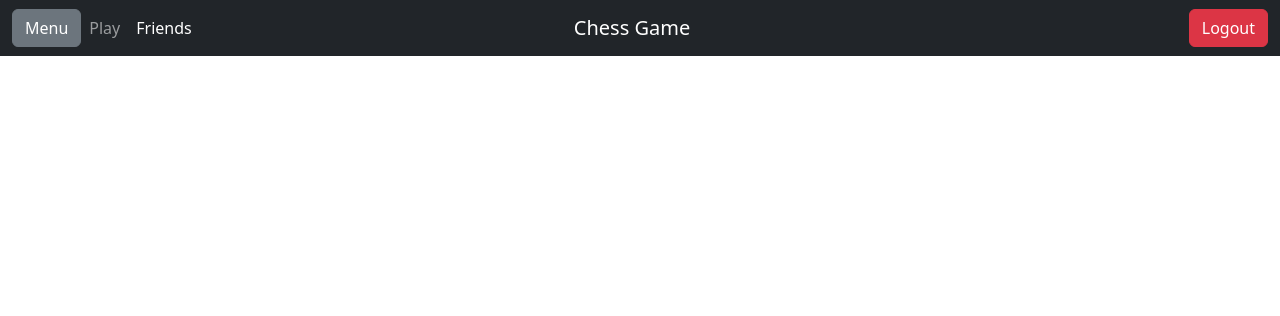
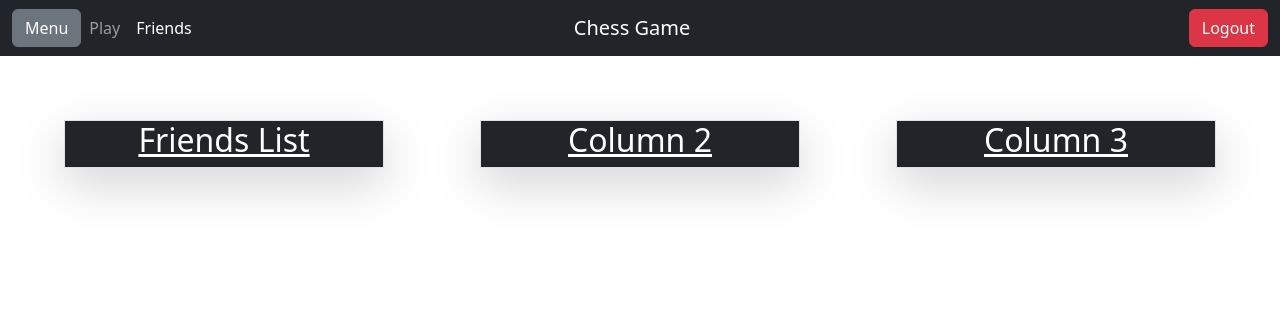
Before and after one commit to Ed-Bryce/COMP208, a PHP site: page /social.php in a window 1280 px wide. Shown: the top 316 px of the page. Run offline with PHP 8.4, Linux system fonts and the light colour scheme; the visitor is signed in with stand-in values (Sample User, id 1).

Commit message:
Added Columns to social.php

```diff
--- a/social.php
+++ b/social.php
@@ -34,6 +34,21 @@
         </div>
     </nav>
 
+    <!-- body -->
+    <div class="row m-3">
+        <div class="container-flex m-5 col border shadow-lg" style="background-color:#212529; color:white">
+            <h2 style="text-align:center"><u> Friends List </u></h2>
+        </div>
+        <div class="container-flex m-5 col border shadow-lg" style="background-color:#212529; color:white">
+            <h2 style="text-align:center"><u> Column 2 </u></h2>
+
+        </div>
+        <div class="container-flex m-5 col border shadow-lg" style="background-color:#212529; color:white">
+            <h2 style="text-align:center"><u> Column 3 </u></h2>
+
+        </div>
+    </div>
+
     <!-- Sidebar -->
     <div class="offcanvas offcanvas-start" id="menu">
         <div class="offcanvas-header">
@@ -41,7 +56,6 @@
 
             <h1 class="offcanvas-title">Menu</h1>
             <button type="button" class="btn-close text-reset" data-bs-dismiss="offcanvas"></button>
-
         </div>
         <div class="offcanvas-body">
 
@@ -50,7 +64,6 @@
             <p>cheese</p>
 
         </div>
-
 </div>
 
 </body>
```
Lines whose indentation alone changed are shown as unchanged.
